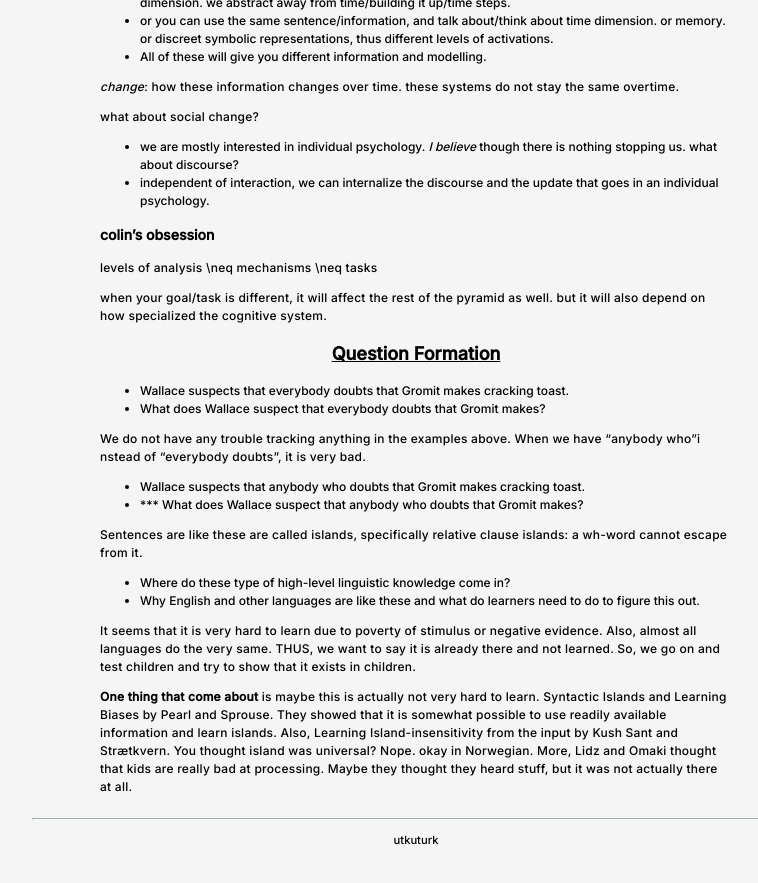
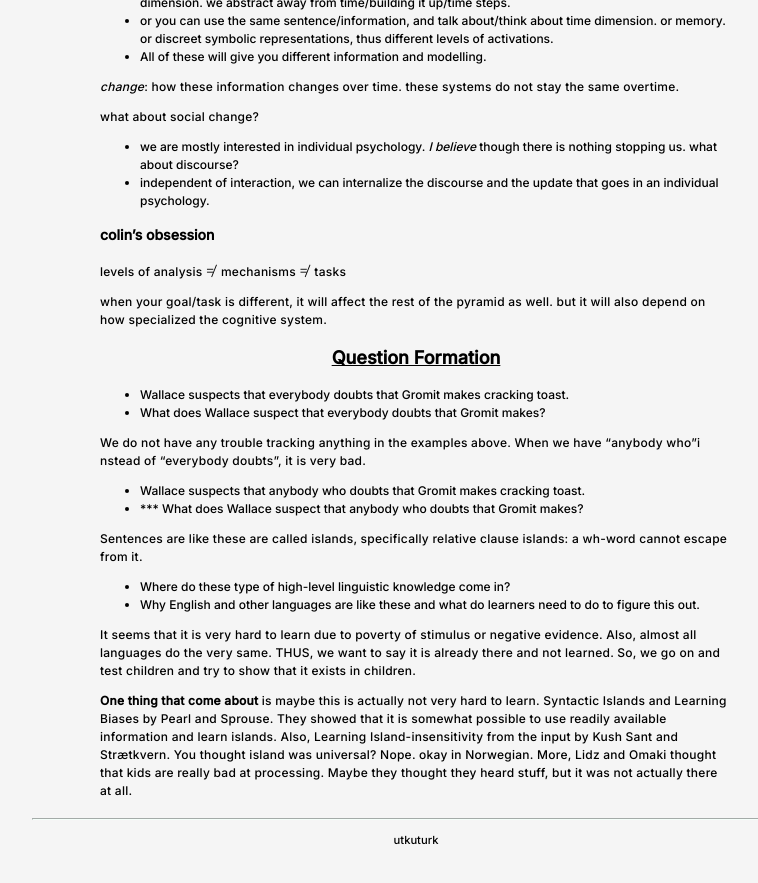
Before and after one commit to utkuturk/obsidian, a Jekyll site: the page built from _posts/2022-1-23-TheLandscapeForTheSecondSemester.md, in a window 1280 px wide and 900 px high, scrolled down 1310 px. Shown: the top 883 px of the window, without its empty margins (224-982 px from the left). Built offline with Jekyll 4.4.1, drawn with Linux system fonts in a browser that asks for light colours; formulas are drawn with MathJax 3.

Commit message:
neq paranthesis

```diff
--- a/_posts/2022-1-23-TheLandscapeForTheSecondSemester.md
+++ b/_posts/2022-1-23-TheLandscapeForTheSecondSemester.md
@@ -59,7 +59,7 @@ what about discourse?
 
 ### colin's obsession
 
-levels of analysis \\neq mechanisms \\neq tasks
+levels of analysis \\(\neq \\) mechanisms \\(\neq \\) tasks
 
 when your goal/task is different, it will affect the rest of the pyramid as well. but it will also depend on how specialized the cognitive system.
 
```
